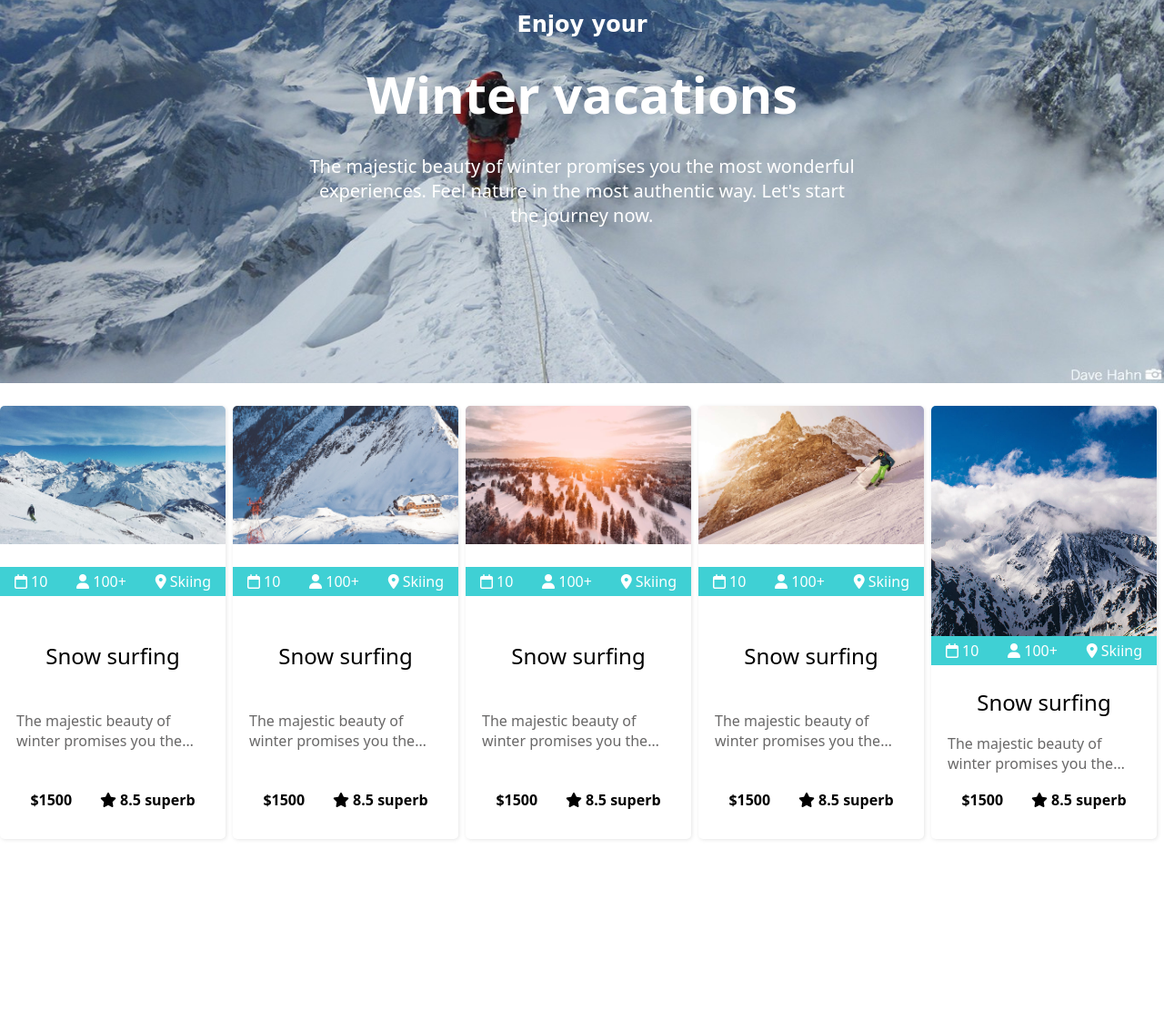
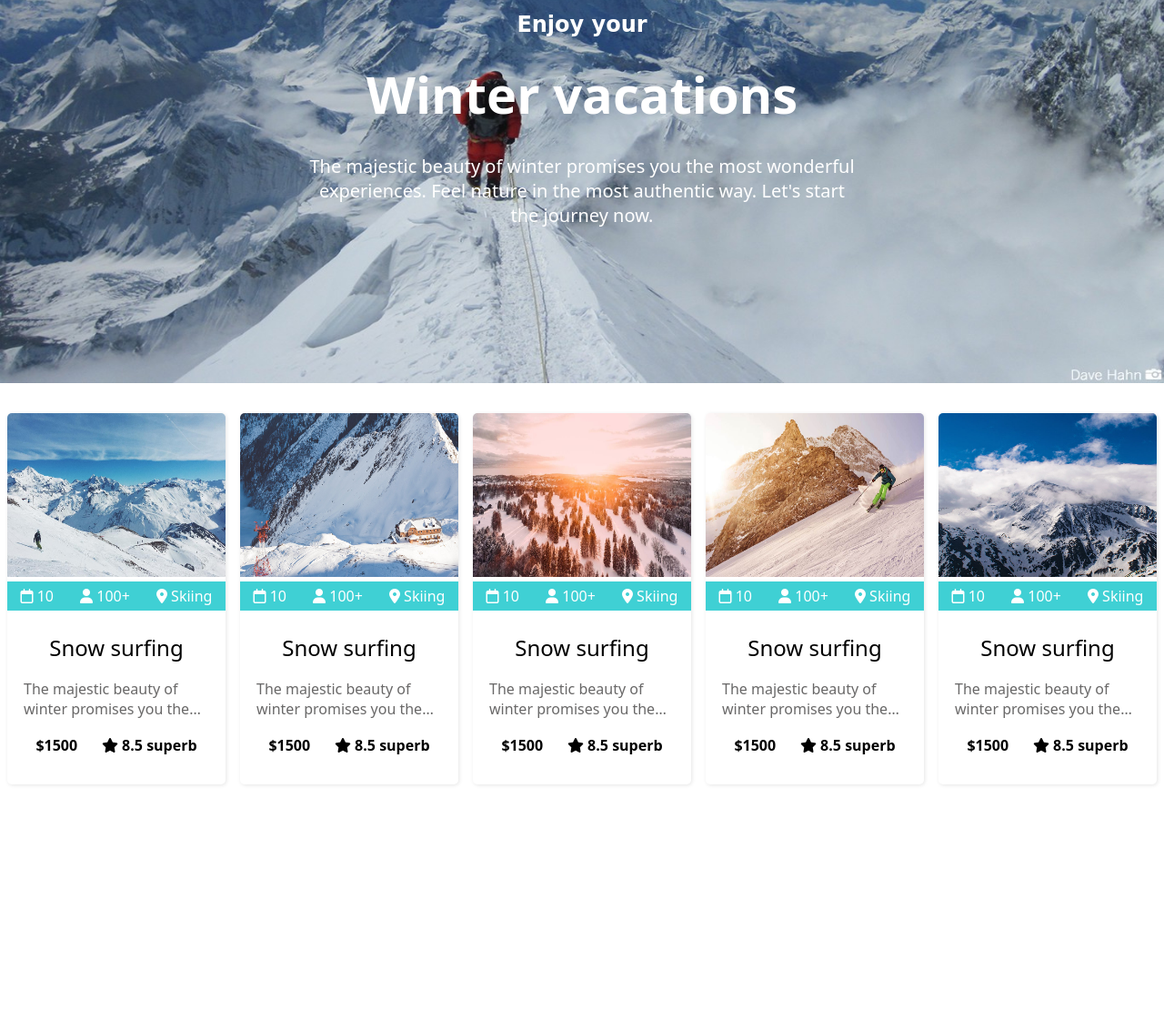
Before and after one commit to kenn0419/travel, a plain HTML site: page index.html in a window 1280 px wide. Shown: the part 179-1301 px from the top of the page at 91% size. Drawn offline with Linux system fonts and the light colour scheme.

Commit message:
Add files via upload

```diff
--- a/assets/css/style.css
+++ b/assets/css/style.css
@@ -347,15 +347,13 @@
     flex-direction: column;
     justify-content: space-between;
     border-radius: 5px;
-    margin-right: 8px;
-    flex-basis: 20%;
+    margin: 8px;
     box-shadow: 1px 1px 4px rgba(0, 0, 0, 0.1);
-
 }
 
 .container-tickets .ticket-img img {
     width: 100%;
-    height: 100%;
+    height: 180px;
     transition: all 0.5s;
     border-top-left-radius: 5px;
     border-top-right-radius: 5px;
```
